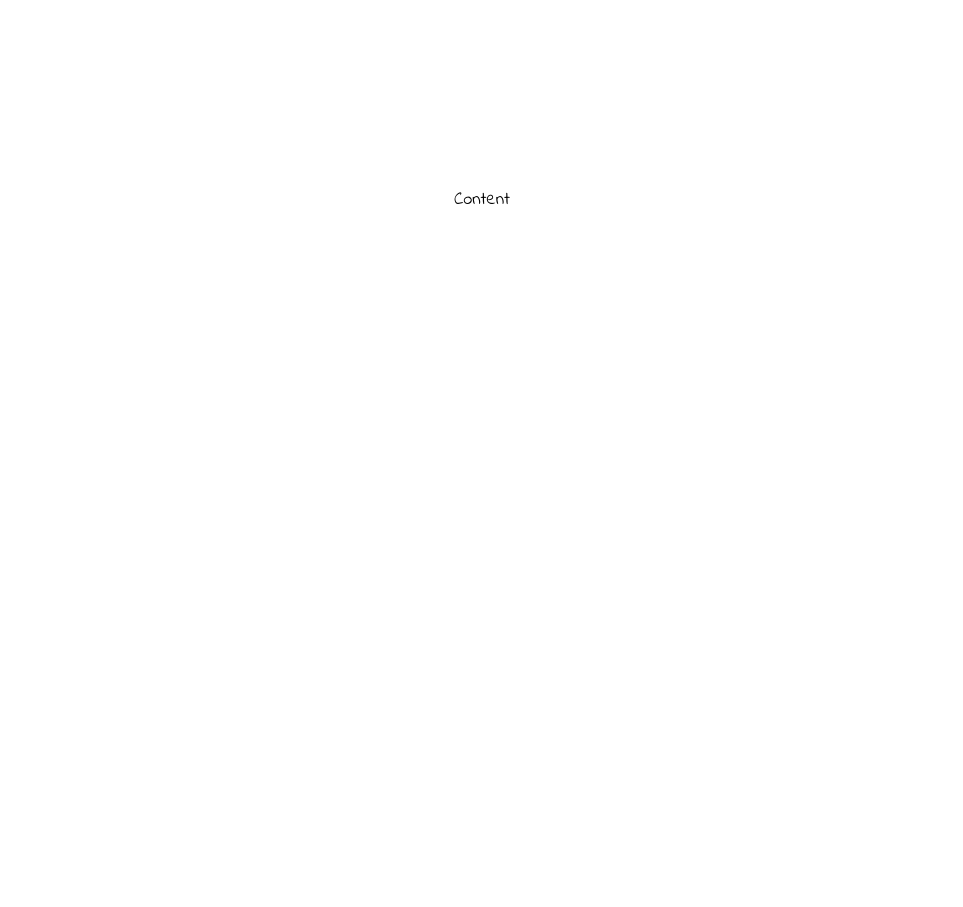
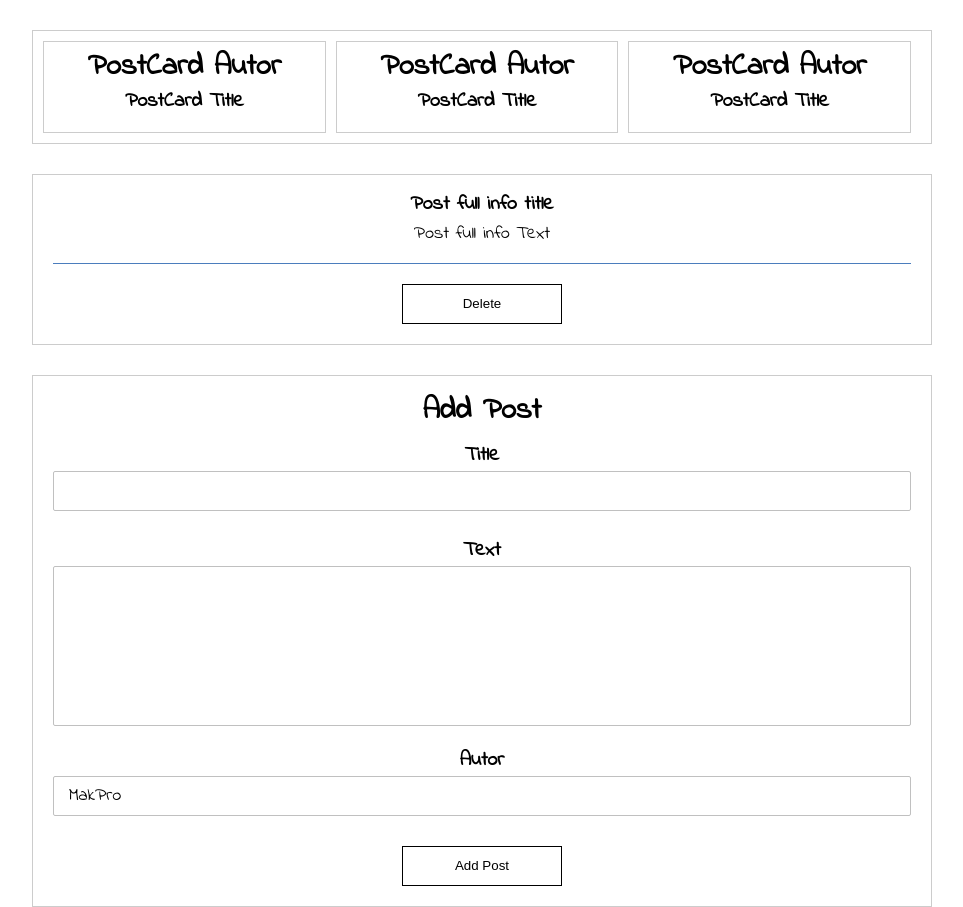
Before and after one commit to Mak-Pro/react-practice, a React (Create React App) app: page / in a window 1280 px wide. Shown: the whole page, without its empty margins (158-1121 px from the left). Before the commit the page ends 800 px from the top, so only its background shows below. Built offline with nearby package versions, Linux system fonts and the light colour scheme.

Commit message:
prepare template

```diff
--- a/src/App.js
+++ b/src/App.js
@@ -1,4 +1,8 @@
 import React, { Component } from 'react';
+
+import AllPosts from './components/AllPosts/AllPosts.js';
+import PostFullInfo from './components/PostFullInfo/PostFullInfo.js';
+import AddNewPost from './components/AddNewPost/AddNewPost.js';
 
 
 
@@ -15,7 +19,9 @@ class App extends Component {
 
 		return (
 			<div className="content__container">
-				Content
+				<AllPosts />
+				<PostFullInfo />
+				<AddNewPost />
 			</div>
 	  );
 	}
--- /dev/null
+++ b/src/components/AddNewPost/AddNewPost.js
@@ -0,0 +1,31 @@
+import React from 'react';
+
+import classes from './AddNewPost.module.scss';
+
+const AddNewPost = (props) => {
+	return (
+		<div className={classes.add__new_post}>
+			<h2 className={classes.add__new_post_title}>Add Post</h2>
+			<div className="field__wrapper">
+				<span className="field__wrapper_label">Title</span>
+				<input type="text" />
+			</div>
+			<div className="field__wrapper">
+				<span className="field__wrapper_label">Text</span>
+				<textarea></textarea>
+			</div>
+			<div className="field__wrapper">
+				<span className="field__wrapper_label">Autor</span>
+				<select>
+					<option value="MakPro">MakPro</option>
+					<option value="Manu">Manu</option>
+				</select>
+			</div>
+			<div className="submit__wrapper">
+				<button className="btn">Add Post</button>
+			</div>
+		</div>
+	);
+}
+
+export default AddNewPost;
--- /dev/null
+++ b/src/components/AddNewPost/AddNewPost.module.scss
@@ -0,0 +1,12 @@
+.add__new_post {
+	border: 1px solid #ccc;
+	width: 100%;
+	padding: 2rem;
+
+	&_title {
+		text-align: center;
+		font-size: 3rem;
+		font-weight: 700;
+		margin-bottom: 2rem;
+	}
+}
--- /dev/null
+++ b/src/components/AllPosts/AllPosts.js
@@ -0,0 +1,17 @@
+import React from 'react';
+
+import classes from './AllPosts.module.scss';
+
+import PostCard from '../../components/PostCard/PostCard.js';
+
+const AllPosts = (props) => {
+	return (
+		<div className={classes.all__posts}>
+			<PostCard />
+			<PostCard />
+			<PostCard />
+		</div>
+	);
+}
+
+export default AllPosts;
--- /dev/null
+++ b/src/components/AllPosts/AllPosts.module.scss
@@ -0,0 +1,9 @@
+.all__posts {
+	border: 1px solid #ccc;
+	display: flex;
+	flex-wrap: wpap;
+	width: 100%;
+	padding: 1rem;
+	margin-bottom: 3rem;
+	margin-top: 3rem;
+}
--- /dev/null
+++ b/src/components/PostCard/PostCard.js
@@ -0,0 +1,14 @@
+import React from 'react';
+
+import classes from './PostCard.module.scss';
+
+const PostCard = (props) => {
+	return (
+		<div className={classes.post__card}>
+			<h2 className={classes.post__card_autor}>PostCard Autor</h2>
+			<h3 className={classes.post__card_title}>PostCard Title</h3>
+		</div>
+	);
+}
+
+export default PostCard;
--- /dev/null
+++ b/src/components/PostCard/PostCard.module.scss
@@ -0,0 +1,19 @@
+.post__card {
+	border: 1px solid #ccc;
+	width: calc(33.333333% - 1rem);
+	margin-right: 1rem;
+	padding: 1rem;
+	text-align: center;
+
+	&_autor {
+		font-size: 3rem;
+		font-weight: 700;
+		margin-bottom: 1rem;
+	}
+
+	&_title {
+		font-size: 2rem;
+		font-weight: 600;
+		margin-bottom: 1rem;
+	}
+}
--- /dev/null
+++ b/src/components/PostFullInfo/PostFullInfo.js
@@ -0,0 +1,16 @@
+import React from 'react';
+
+import classes from './PostFullInfo.module.scss';
+
+const PostFullInfo = (props) => {
+	return (
+		<div className={classes.post__full_info}>
+			<h3 className={classes.post__full_info_title}>Post full info title</h3>
+			<p>Post full info Text</p>
+			<hr />
+			<button className="btn">Delete</button>
+		</div>
+	);
+}
+
+export default PostFullInfo;
--- /dev/null
+++ b/src/components/PostFullInfo/PostFullInfo.module.scss
@@ -0,0 +1,13 @@
+.post__full_info {
+	border: 1px solid #ccc;
+	width: 100%;
+	text-align: center;
+	padding: 2rem;
+	margin-bottom: 3rem;
+
+	&_title {
+		font-size: 2rem;
+		font-weight: 700;
+		margin-bottom: 1rem;
+	}
+}
--- a/src/index.scss
+++ b/src/index.scss
@@ -290,9 +290,18 @@ input {
   transition: all 0.3s ease 0s;
 }
 
-form input:focus {
+input:focus {
   background: #f2f2f2;
   border-color: #878787;
+}
+
+select {
+  height: 4rem;
+  width: 100%;
+  border: 1px solid #c0c0c0;
+  padding: 0 1.5rem;
+  margin-bottom: 1rem;
+  border-radius: 0.2rem;
 }
 
 textarea {
@@ -342,6 +351,18 @@ button:hover {
   background: transparent;
 }
 
+.field__wrapper {
+  margin-bottom: 2rem;
+
+  &_label {
+    font-size: 2rem;
+    font-weight: 700;
+    display: block;
+    text-align: center;
+    margin-bottom: 0.5rem;
+  }
+}
+
 .submit__wrapper {
   text-align: center;
 }
```
